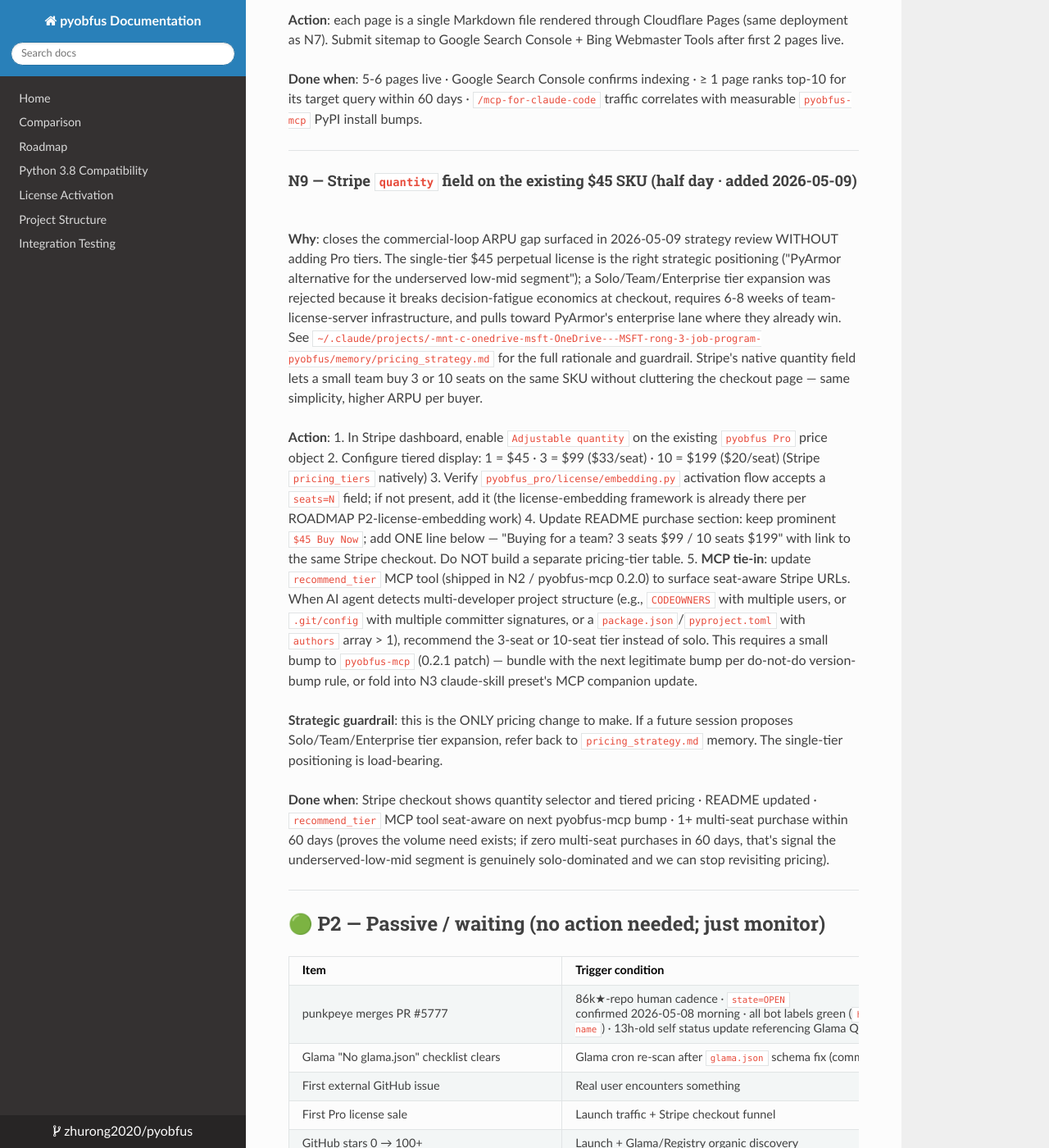
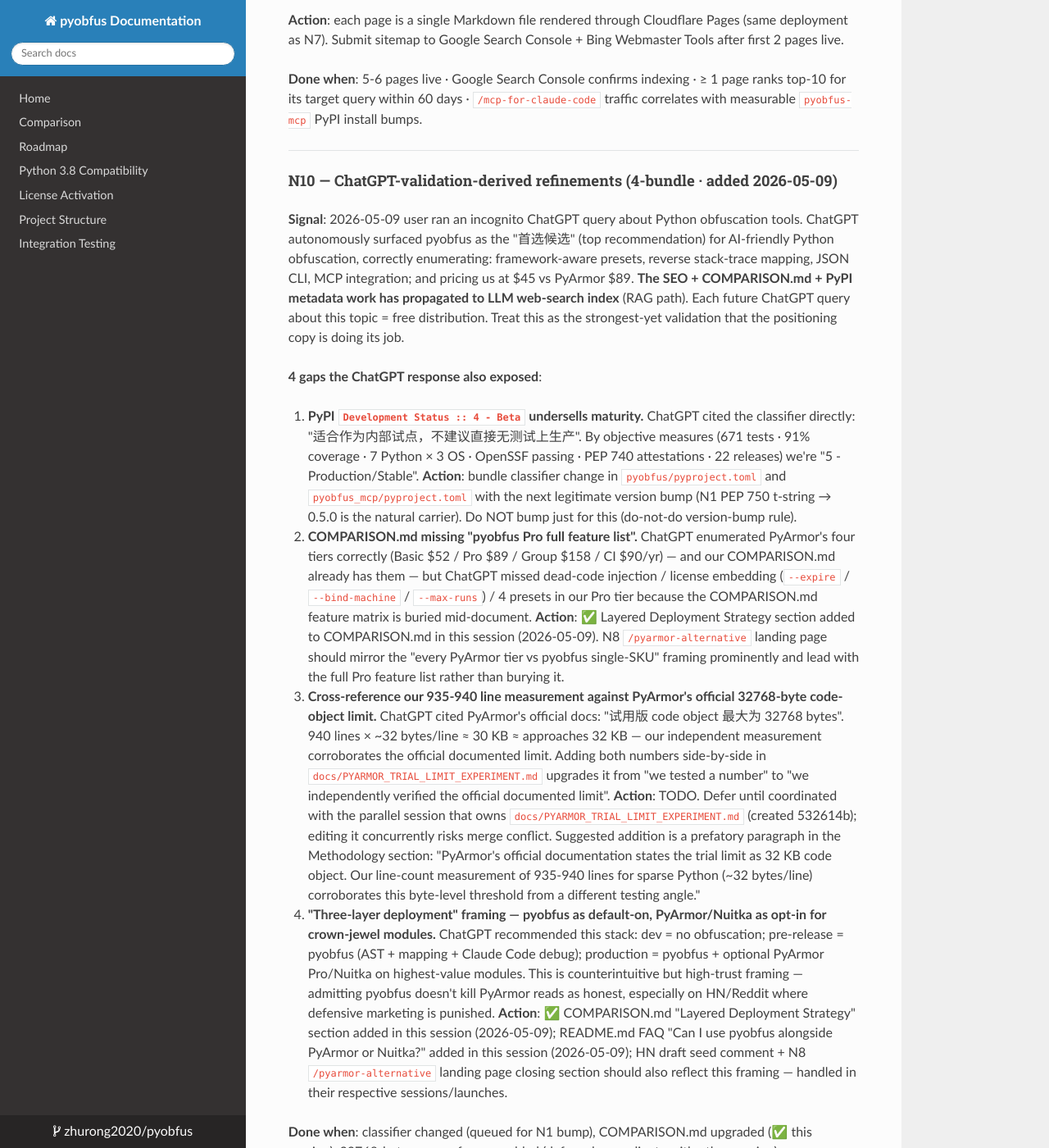
Before and after one commit to zhurong2020/pyobfus, an MkDocs documentation site: the page built from docs/POST_V0.4_TODO.md, in a window 1280 px wide and 1400 px high, scrolled down 12834 px. Shown: the whole window at 82% size. Built offline with MkDocs 1.6.1, drawn with Linux system fonts in a browser that asks for light colours; nearby versions of some CDN libraries; some of the changed text lies outside the part shown.

Commit message:
docs(POST_V0.4_TODO): add N10 — ChatGPT-validation-derived 4-bundle
2026-05-09 user ran an incognito ChatGPT query about Python obfuscation
tools. ChatGPT autonomously surfaced pyobfus as the top recommendation
for AI-friendly Python obfuscation, correctly enumerating our differen-
tiators and pricing. Treats this as the strongest-yet validation that
the SEO + COMPARISON + PyPI metadata work has propagated to LLM web-
search index.

N10 captures the 4 gaps the same response also exposed:

1. PyPI Development Status :: 4 - Beta undersells maturity (671 tests /
   91% coverage / OpenSSF passing all argue for 5 - Production/Stable).
   Bundle classifier change with N1 next bump. Both packages.

2. COMPARISON.md needs to lead more prominently with the full pyobfus
   Pro feature list (dead-code injection / license embedding / 4 presets);
   N8 /pyarmor-alternative landing page should mirror.

3. PyArmor's official 32 KB code-object trial limit corroborates our
   independent 935-940 line measurement. Adding both numbers side-by-side
   in PYARMOR_TRIAL_LIMIT_EXPERIMENT.md upgrades it from "we tested" to
   "we independently verified the official documented limit". Deferred —
   coordinate with the parallel session that owns that file.

4. Three-layer deployment framing (pyobfus default + optional PyArmor/
   Nuitka on crown-jewel modules) — already shipped in COMPARISON.md +
   README.md in the previous commit (72ff5fb).

Items 2 and 4 already done this session; items 1 and 3 are deferred TODO.

Co-Authored-By: Claude Opus 4.7 (1M context) <noreply@anthropic.com>

```diff
--- a/docs/POST_V0.4_TODO.md
+++ b/docs/POST_V0.4_TODO.md
@@ -344,6 +344,24 @@ gh api repos/zhurong2020/pyobfus --jq '.topics' | tr ',' '\n' | grep -i pyarmor
 
 ---
 
+#### N10 — ChatGPT-validation-derived refinements (4-bundle · added 2026-05-09)
+
+**Signal**: 2026-05-09 user ran an incognito ChatGPT query about Python obfuscation tools. ChatGPT autonomously surfaced pyobfus as the "首选候选" (top recommendation) for AI-friendly Python obfuscation, correctly enumerating: framework-aware presets, reverse stack-trace mapping, JSON CLI, MCP integration; and pricing us at $45 vs PyArmor $89. **The SEO + COMPARISON.md + PyPI metadata work has propagated to LLM web-search index** (RAG path). Each future ChatGPT query about this topic = free distribution. Treat this as the strongest-yet validation that the positioning copy is doing its job.
+
+**4 gaps the ChatGPT response also exposed**:
+
+1. **PyPI `Development Status :: 4 - Beta` undersells maturity.** ChatGPT cited the classifier directly: "适合作为内部试点，不建议直接无测试上生产". By objective measures (671 tests · 91% coverage · 7 Python × 3 OS · OpenSSF passing · PEP 740 attestations · 22 releases) we're "5 - Production/Stable". **Action**: bundle classifier change in `pyobfus/pyproject.toml` and `pyobfus_mcp/pyproject.toml` with the next legitimate version bump (N1 PEP 750 t-string → 0.5.0 is the natural carrier). Do NOT bump just for this (do-not-do version-bump rule).
+
+2. **COMPARISON.md missing "pyobfus Pro full feature list".** ChatGPT enumerated PyArmor's four tiers correctly (Basic $52 / Pro $89 / Group $158 / CI $90/yr) — and our COMPARISON.md already has them — but ChatGPT missed dead-code injection / license embedding (`--expire` / `--bind-machine` / `--max-runs`) / 4 presets in our Pro tier because the COMPARISON.md feature matrix is buried mid-document. **Action**: ✅ Layered Deployment Strategy section added to COMPARISON.md in this session (2026-05-09). N8 `/pyarmor-alternative` landing page should mirror the "every PyArmor tier vs pyobfus single-SKU" framing prominently and lead with the full Pro feature list rather than burying it.
+
+3. **Cross-reference our 935-940 line measurement against PyArmor's official 32768-byte code-object limit.** ChatGPT cited PyArmor's official docs: "试用版 code object 最大为 32768 bytes". 940 lines × ~32 bytes/line ≈ 30 KB ≈ approaches 32 KB — our independent measurement corroborates the official documented limit. Adding both numbers side-by-side in `docs/PYARMOR_TRIAL_LIMIT_EXPERIMENT.md` upgrades it from "we tested a number" to "we independently verified the official documented limit". **Action**: TODO. Defer until coordinated with the parallel session that owns `docs/PYARMOR_TRIAL_LIMIT_EXPERIMENT.md` (created 532614b); editing it concurrently risks merge conflict. Suggested addition is a prefatory paragraph in the Methodology section: "PyArmor's official documentation states the trial limit as 32 KB code object. Our line-count measurement of 935-940 lines for sparse Python (~32 bytes/line) corroborates this byte-level threshold from a different testing angle."
+
+4. **"Three-layer deployment" framing — pyobfus as default-on, PyArmor/Nuitka as opt-in for crown-jewel modules.** ChatGPT recommended this stack: dev = no obfuscation; pre-release = pyobfus (AST + mapping + Claude Code debug); production = pyobfus + optional PyArmor Pro/Nuitka on highest-value modules. This is counterintuitive but high-trust framing — admitting pyobfus doesn't kill PyArmor reads as honest, especially on HN/Reddit where defensive marketing is punished. **Action**: ✅ COMPARISON.md "Layered Deployment Strategy" section added in this session (2026-05-09); README.md FAQ "Can I use pyobfus alongside PyArmor or Nuitka?" added in this session (2026-05-09); HN draft seed comment + N8 `/pyarmor-alternative` landing page closing section should also reflect this framing — handled in their respective sessions/launches.
+
+**Done when**: classifier changed (queued for N1 bump), COMPARISON.md upgraded (✅ this session), 32768-byte cross-reference added (deferred · coordinate with other session), README/HN/landing page reflect three-layer framing (README ✅ this session; HN/landing page later).
+
+---
+
 #### N9 — Stripe `quantity` field on the existing $45 SKU (half day · added 2026-05-09)
 
 **Why**: closes the commercial-loop ARPU gap surfaced in 2026-05-09 strategy review WITHOUT adding Pro tiers. The single-tier $45 perpetual license is the right strategic positioning ("PyArmor alternative for the underserved low-mid segment"); a Solo/Team/Enterprise tier expansion was rejected because it breaks decision-fatigue economics at checkout, requires 6-8 weeks of team-license-server infrastructure, and pulls toward PyArmor's enterprise lane where they already win. See `~/.claude/projects/-mnt-c-onedrive-msft-OneDrive---MSFT-rong-3-job-program-pyobfus/memory/pricing_strategy.md` for the full rationale and guardrail. Stripe's native quantity field lets a small team buy 3 or 10 seats on the same SKU without cluttering the checkout page — same simplicity, higher ARPU per buyer.
```
